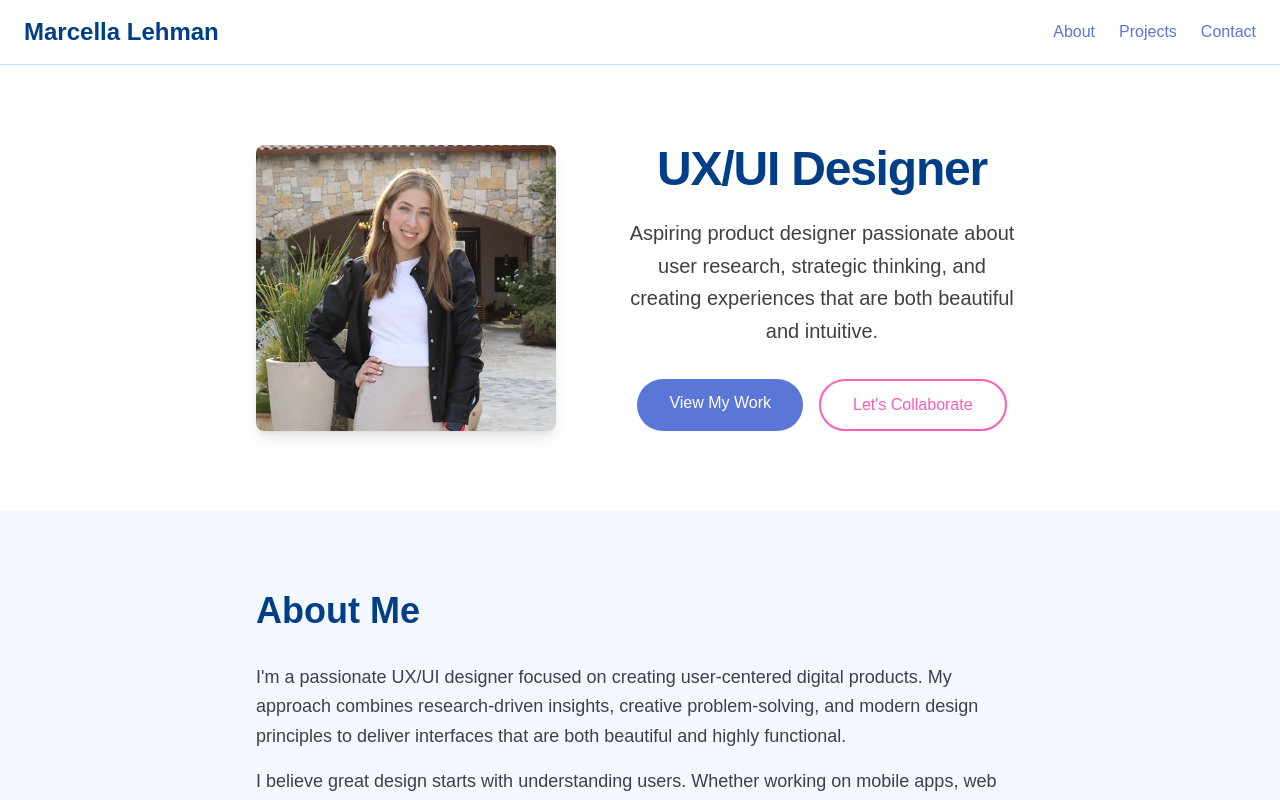
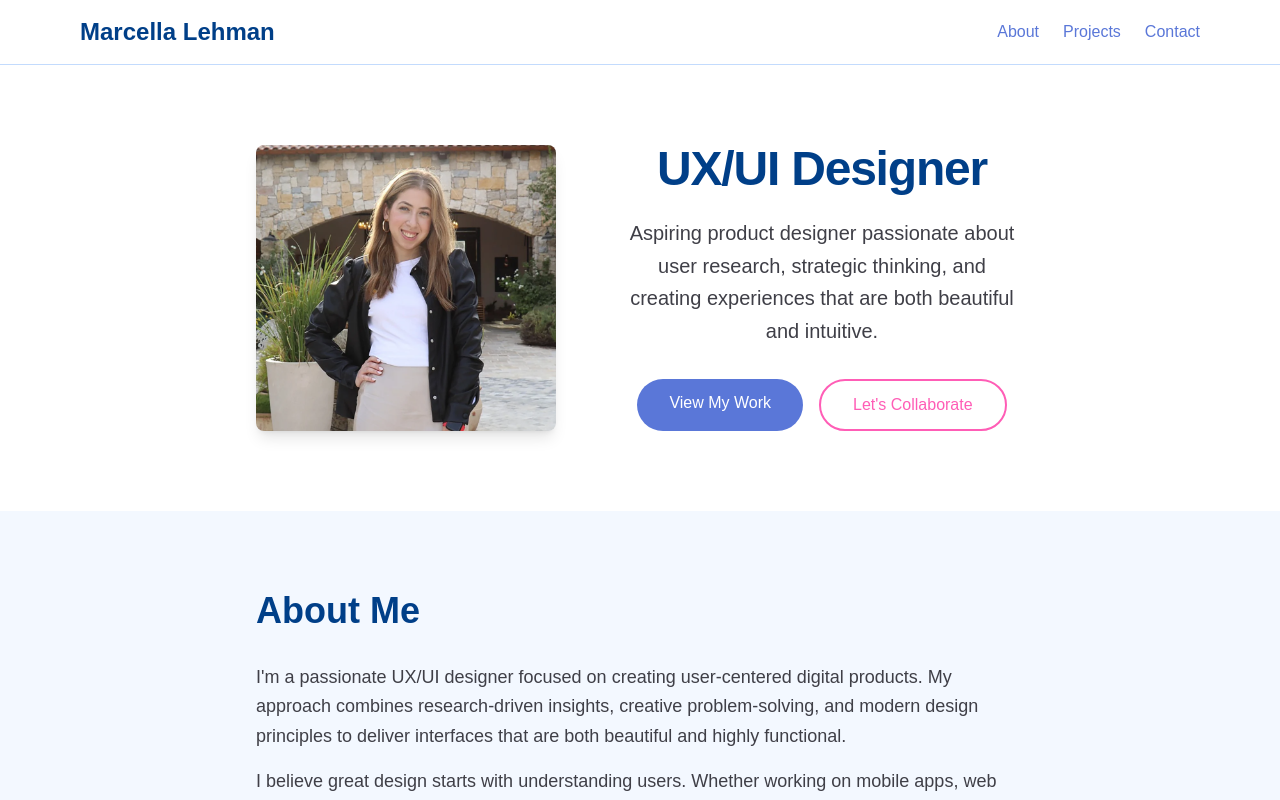
Before and after one commit to TzipHoro/MarcysPortfolio, a Next.js app in the folder my-portfolio/: page / in a window 1280 px wide. Shown: the top 800 px of the page. Built offline with nearby package versions, Linux system fonts and the light colour scheme.

Commit message:
Pull header nav content in a bit from the screen edges

```diff
--- a/my-portfolio/app/components/Nav.tsx
+++ b/my-portfolio/app/components/Nav.tsx
@@ -13,7 +13,7 @@ export default function Nav() {
 
   return (
     <nav className="sticky top-0 z-40 border-b border-[#C3DBFD] bg-white/90 backdrop-blur-sm">
-      <div className="w-full px-4 sm:px-6 py-4 flex justify-between items-center">
+      <div className="w-full px-6 sm:px-10 lg:px-20 py-4 flex justify-between items-center">
         <a href="/" className="text-2xl font-bold text-[#003F88] hover:text-[#5A77D8] transition-colors">Marcella Lehman</a>
 
         {/* Desktop links */}
```
